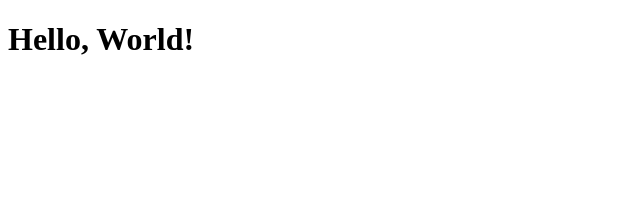
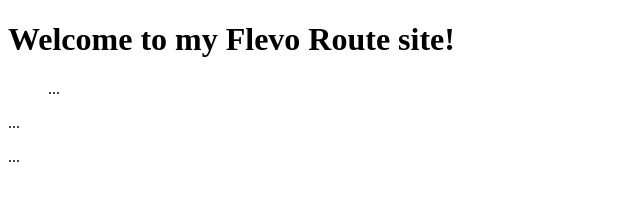
Before and after one commit to User-Cheese/Website-better, a plain HTML site: page index.html in a window 1280 px wide. Shown: the whole page, without its empty margins (0-640 px from the left). Drawn offline with Linux system fonts and the light colour scheme.

Commit message:
Update index.html

```diff
--- a/index.html
+++ b/index.html
@@ -1,9 +1,20 @@
 <!DOCTYPE html>
 <html>
 <head>
-  <title>My Blank Website</title>
+    <title>My Site</title>
 </head>
 <body>
-  <h1>Hello, World!</h1>
+
+    <h1>Welcome to my Flevo Route site!</h1>
+
+    <section class="quote-section">
+        <blockquote id="quote-text">...</blockquote>
+        <p id="quote-author">...</p>
+    </section>
+
+    <footer>...</footer>
+
+    <script src="script.js"></script>
+
 </body>
 </html>
```
